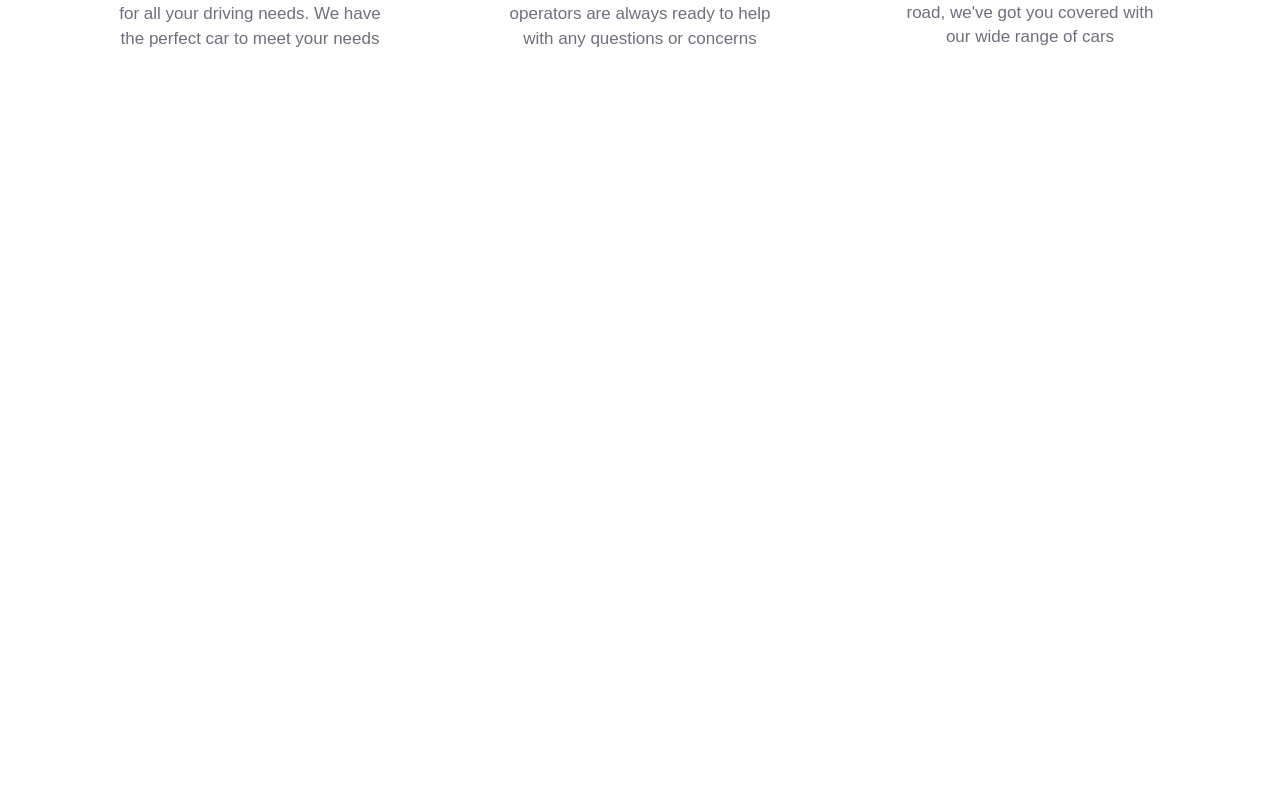
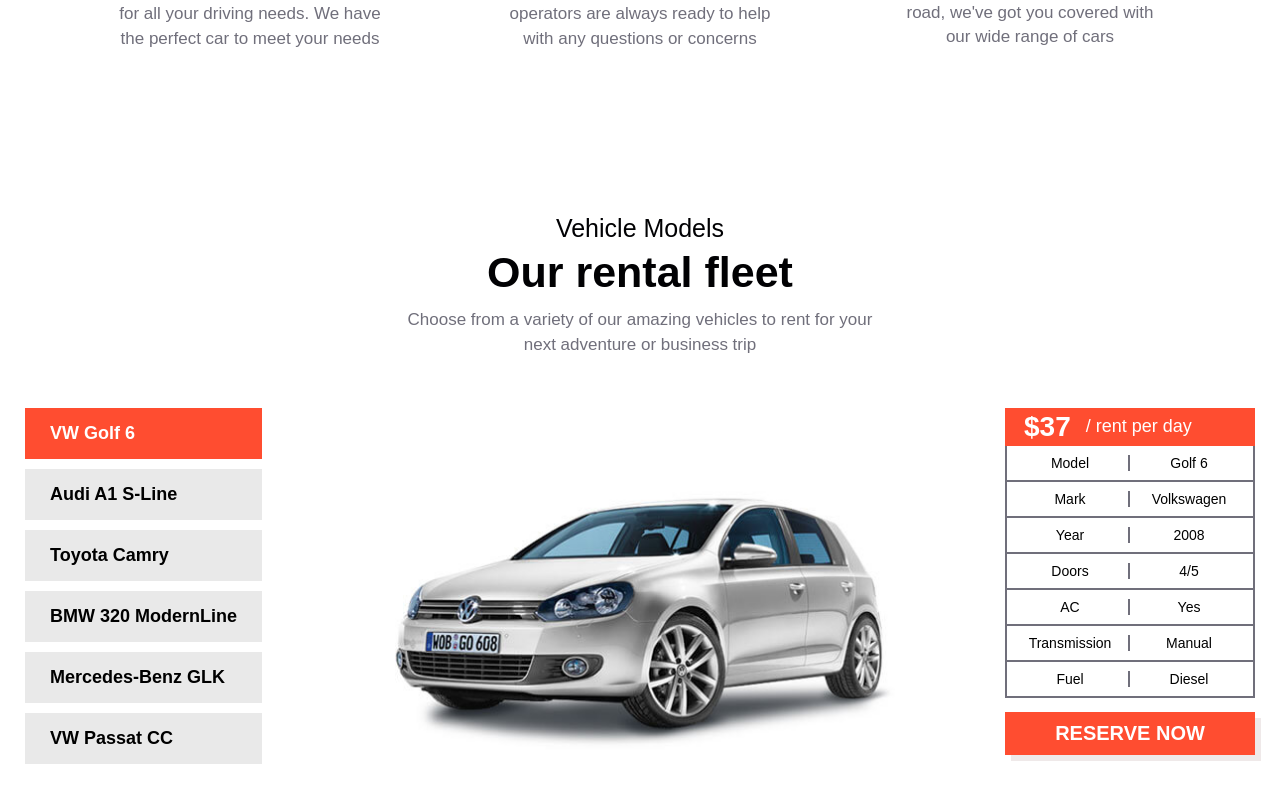
Before and after one commit to gupta123shivam/road-mate, a React (Vite) app: page / in a window 1280 px wide. Shown: the part 1687-2489 px from the top of the page. Before the commit the page ends 1801 px from the top, so only its background shows below. Built offline with nearby package versions, Linux system fonts and the light colour scheme.

Commit message:
completed CarBox styles and made it working in Home

```diff
--- a/src/components/PickCar.jsx
+++ b/src/components/PickCar.jsx
@@ -3,7 +3,7 @@
 import { CAR_DATA } from '../mock/_carData'
 
 function PickCar() {
-  const [active, setActive] = useState(CAR_DATA[0].id)
+  const [active, setActive] = useState(0)
 
   return (
     <>
@@ -21,12 +21,12 @@
             <div className='pick-container__car-content'>
               {/* pick car */}
               <div className='pick-box'>
-                {CAR_DATA.map((car) => {
+                {CAR_DATA.map((car, idx) => {
                   return (
                     <button
                       key={car.id}
-                      className={active == car.id ? 'colored-button' : ''}
-                      onClick={() => setActive(car.id)}
+                      className={active == idx ? 'colored-button' : ''}
+                      onClick={() => setActive(idx)}
                     >
                       {car.name}
                     </button>
--- a/src/components/index.js
+++ b/src/components/index.js
@@ -1,6 +1,7 @@
-import Navbar from "./Navbar"
-import Hero from "./Hero"
-import BookCar from "./BookCar"
+import Navbar from './Navbar'
+import Hero from './Hero'
+import BookCar from './BookCar'
 import PlanTrip from './PlanTrip'
+import PickCar from './PickCar'
 
-export { Navbar, Hero, BookCar,PlanTrip }
+export { Navbar, Hero, BookCar, PlanTrip, PickCar }
--- a/src/pages/Home.jsx
+++ b/src/pages/Home.jsx
@@ -1,5 +1,4 @@
-import React from 'react'
-import { BookCar, Hero, PlanTrip } from '../components'
+import { BookCar, Hero, PickCar, PlanTrip } from '../components'
 
 const Home = () => {
   return (
@@ -7,6 +6,7 @@
       <Hero />
       <BookCar />
       <PlanTrip />
+      <PickCar />
     </>
   )
 }
--- /dev/null
+++ b/src/styles/_pickcar.scss
@@ -0,0 +1,197 @@
+@use "./global" as *;
+
+.pick-section {
+  padding: 10rem 0;
+}
+
+.pick-container {
+  display: flex;
+  flex-direction: column;
+
+  &__title {
+    margin: 0 auto;
+    text-align: center;
+    color: $text-black;
+    max-width: 50rem;
+    margin-bottom: 5rem;
+
+    p {
+      font-size: $p-size;
+      font-family: $text-font;
+      color: $text-gray;
+      line-height: 1.5;
+    }
+
+    h3 {
+      font-size: $h3-size;
+      font-family: $text-font;
+      font-weight: 500;
+    }
+
+    h2 {
+      font-size: $h2-size;
+      font-family: $titles-font;
+      margin: 0.5rem 0 1rem 0;
+    }
+  }
+
+  &__car-content {
+    display: flex;
+    justify-content: space-between;
+    gap: 1rem;
+
+    @media (max-width: 1050px) {
+      flex-direction: column;
+      gap: 5rem;
+    }
+  }
+}
+
+.pick-box {
+  display: flex;
+  flex-direction: column;
+  gap: 1rem;
+
+  button {
+    font-size: 1.8rem;
+    font-family: $titles-font;
+    font-weight: 600;
+    border: none;
+    cursor: pointer;
+    padding: 1.5rem 2.5rem;
+    background-color: #e9e9e9;
+    transition: all 0.2s;
+    text-align: left;
+
+    &:hover {
+      background-color: $text-orange;
+      color: white;
+    }
+  }
+}
+
+.pick-car {
+  width: 50rem;
+  position: relative;
+
+  @media (max-width: 700px) {
+    width: 100%;
+  }
+
+  img {
+    width: 100%;
+    margin-top: 6rem;
+  }
+}
+
+.pick-description {
+  width: 25rem;
+
+  &__price {
+    width: 100%;
+    background-color: $text-orange;
+    font-size: 1.8rem;
+    display: flex;
+    align-items: center;
+    gap: 1.5rem;
+    color: white;
+    padding: 0.3rem 1.9rem;
+    white-space: nowrap;
+
+    span {
+      font-size: 2.8rem;
+      font-weight: 700;
+    }
+  }
+
+  &__table {
+    display: grid;
+    grid-template-columns: 1fr;
+    grid-template-rows: auto;
+    font-size: 1.4rem;
+    // font-family: $text-font;
+
+    &__col {
+      display: grid;
+      grid-template-columns: 1fr 1fr;
+      text-align: center;
+      grid-template-rows: auto;
+      padding: 0.9rem 0.5rem;
+      border-bottom: 2px solid #706f7b;
+      border-right: 2px solid #706f7b;
+      border-left: 2px solid #706f7b;
+
+      span:nth-child(1) {
+        border-right: 2px solid #706f7b;
+      }
+    }
+  }
+}
+
+.cta-btn {
+  font-size: 2rem;
+  text-transform: uppercase;
+  text-decoration: none;
+  font-weight: 600;
+  color: white;
+  font-family: $titles-font;
+  background-color: $text-orange;
+  padding: 1rem 1rem;
+  display: flex;
+  width: 100%;
+  justify-content: center;
+  margin-top: 1.4rem;
+  transition: all 0.3s;
+  box-shadow: 6px 6px 0 #efe9e9;
+
+  &:hover {
+    background-color: #e9381d;
+  }
+}
+
+.box-cars {
+  gap: 11rem;
+  display: flex;
+  justify-content: space-between;
+
+  @media (max-width: 1200px) {
+    gap: 2rem;
+  }
+
+  @media (max-width: 700px) {
+    flex-direction: column;
+    align-items: center;
+    justify-content: center;
+    gap: 5rem;
+  }
+}
+
+.colored-button {
+  background-color: $text-orange !important;
+  color: white;
+}
+
+// spiner
+.loader {
+  width: 48px;
+  height: 48px;
+  border: 5px solid #00000042;
+  border-bottom-color: #ff3d00;
+  border-radius: 50%;
+  display: inline-block;
+  box-sizing: border-box;
+  animation: rotation 1s linear infinite;
+  position: absolute;
+  transform: translate(-50%, -50%);
+  top: 40%;
+  right: 43%;
+}
+
+@keyframes rotation {
+  0% {
+    transform: rotate(0deg);
+  }
+  100% {
+    transform: rotate(360deg);
+  }
+}
--- a/src/styles/styles.scss
+++ b/src/styles/styles.scss
@@ -3,4 +3,5 @@
 @forward './hero';
 @forward './bookcar';
 @forward './bookingmodal';
-@forward './plantrip'
+@forward './plantrip';
+@forward './pickcar';
```
Also changed, not shown: src/mock/_carData.js (+6 -6 lines).
